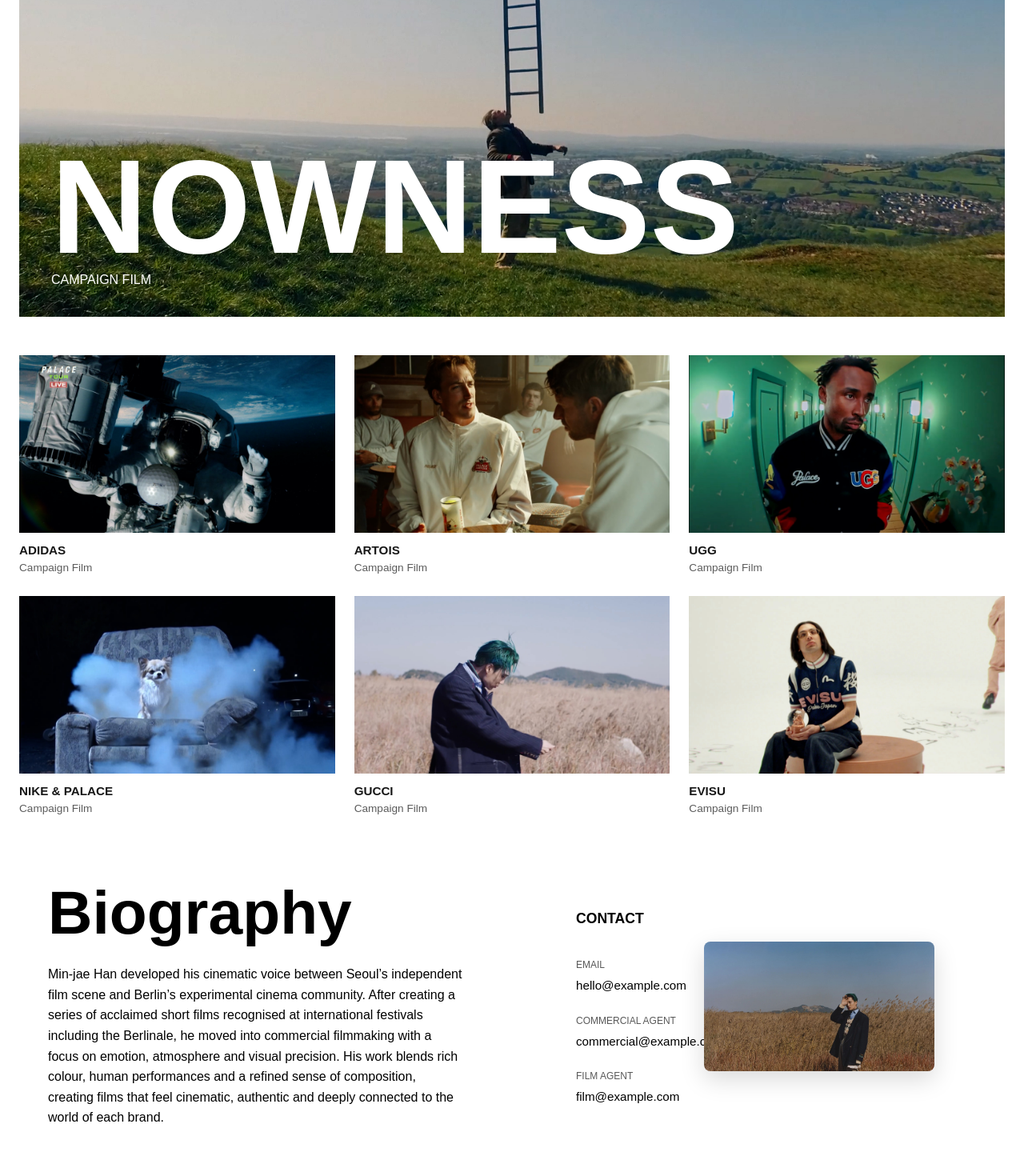
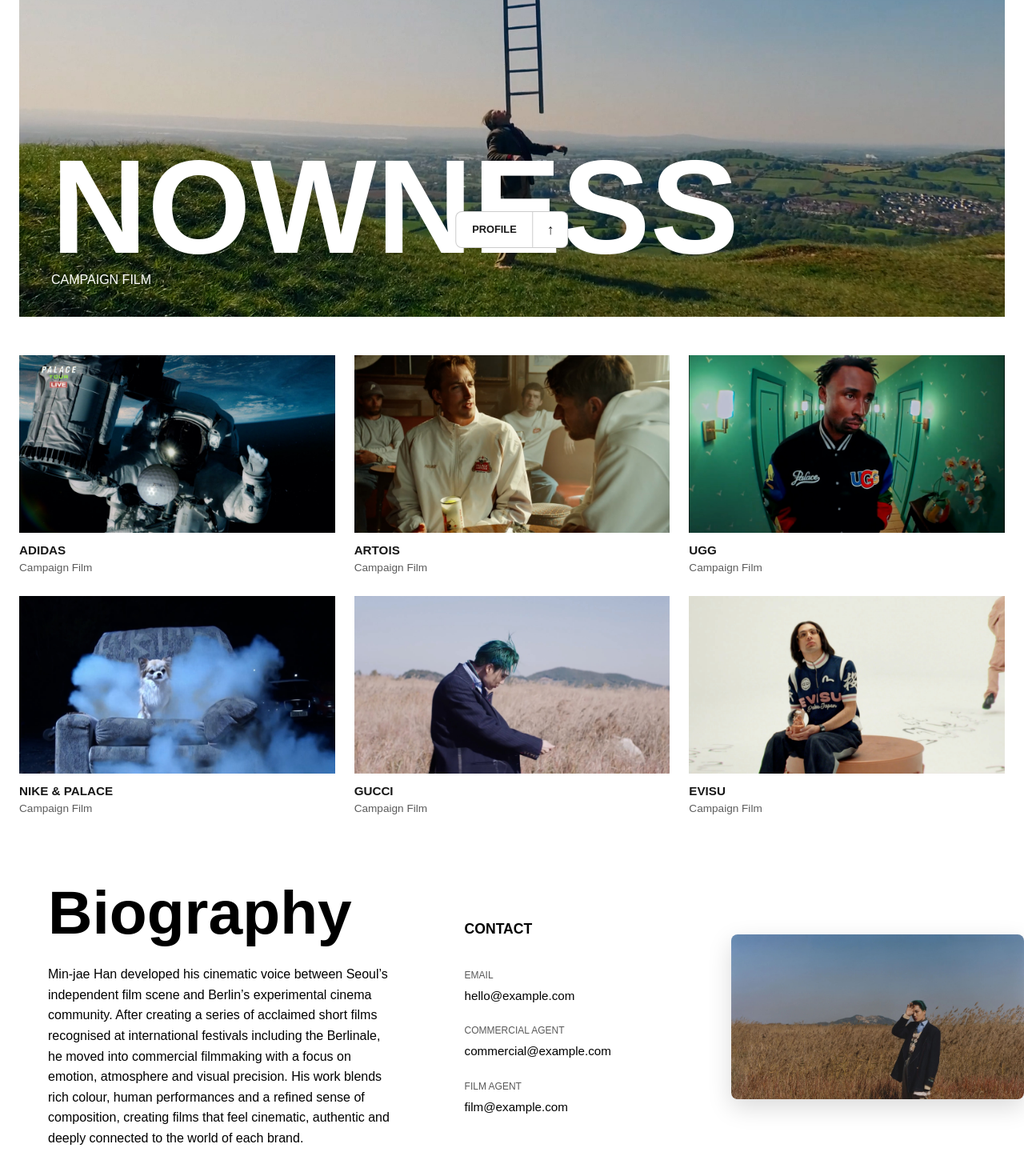
Before and after one commit to Waller396/my-site-napier, a Next.js app: page / in a window 1280 px wide. Shown: the part 466-1936 px from the top of the page at 80% size. Built offline with nearby package versions, Linux system fonts and the light colour scheme.

Commit message:
Add profile menu and fix bio image

```diff
--- a/app/globals.css
+++ b/app/globals.css
@@ -316,6 +316,30 @@
   box-shadow: 0 10px 30px rgba(0, 0, 0, 0.15);
 }
 
+.bio-image-frame img,
+.bio-image-frame .image-fill {
+  width: 100%;
+  height: 100%;
+  object-fit: cover;
+  object-position: center 35%;
+}
+
+@media (max-width: 1400px) {
+  .bio-section {
+    grid-template-columns: 1.5fr 1fr 1fr;
+  }
+
+  .bio-contact {
+    padding: 50px 32px;
+  }
+
+  .bio-image-frame {
+    width: 100%;
+    margin-left: 0;
+  }
+}
+
+
 /* FILM GRID */
 
 .film-grid {
@@ -363,6 +387,136 @@
   font-size: 0.85rem;
   line-height: 1.35;
   opacity: 0.7;
+}
+
+/* PROFILE MENU */
+
+.profile-navigation {
+  position: fixed;
+  bottom: 24px;
+  left: 50%;
+  z-index: 900000;
+
+  display: flex;
+  overflow: hidden;
+
+  transform: translateX(-50%);
+  color: #171717;
+  background: white;
+  border: 1px solid rgba(0, 0, 0, 0.2);
+  border-radius: 8px;
+}
+
+.profile-navigation button {
+  min-height: 44px;
+  color: inherit;
+  background: transparent;
+  border: 0;
+  cursor: pointer;
+  text-transform: uppercase;
+}
+
+.profile-button {
+  padding: 0 20px;
+  font-size: 0.8rem;
+  font-weight: 600;
+}
+
+.profile-scroll-button {
+  width: 44px;
+  font-size: 1.1rem;
+  border-left: 1px solid rgba(0, 0, 0, 0.2) !important;
+}
+
+.profile-panel {
+  position: fixed;
+  inset: 0;
+  z-index: 950000;
+
+  overflow-y: auto;
+  padding: 32px;
+
+  color: #171717;
+  background: #ffffff;
+}
+
+.profile-close {
+  position: fixed;
+  top: 24px;
+  right: 24px;
+  z-index: 960000;
+
+  width: 44px;
+  height: 44px;
+
+  color: #171717;
+  background: transparent;
+  border: 1px solid rgba(0, 0, 0, 0.4);
+
+  cursor: pointer;
+  font-size: 1.5rem;
+}
+
+.profile-heading p {
+  margin: 0 0 8px;
+  font-size: 0.8rem;
+  text-transform: uppercase;
+}
+
+.profile-heading h2 {
+  margin: 0;
+  font-size: clamp(3rem, 8vw, 8rem);
+  line-height: 0.9;
+}
+
+.profile-bio,
+.profile-contact {
+  max-width: 980px;
+  margin-top: 56px;
+  padding-top: 18px;
+  border-top: 1px solid rgba(0, 0, 0, 0.35);
+}
+
+.profile-bio h3,
+.profile-contact h3 {
+  margin: 0 0 24px;
+  font-size: 0.85rem;
+  font-weight: 600;
+  text-transform: uppercase;
+}
+
+.profile-bio p {
+  margin: 0;
+  font-size: clamp(1.4rem, 2.8vw, 3rem);
+  line-height: 1.15;
+}
+
+.profile-contact-grid {
+  display: grid;
+  grid-template-columns: repeat(3, 1fr);
+  gap: 32px;
+}
+
+.profile-contact-grid div {
+  display: flex;
+  flex-direction: column;
+  gap: 8px;
+}
+
+.profile-contact-grid span {
+  font-size: 0.75rem;
+  text-transform: uppercase;
+  opacity: 0.65;
+}
+
+.profile-contact-grid a {
+  color: #171717;
+  text-decoration: none;
+  font-size: 0.95rem;
+}
+
+.profile-contact-grid a:hover {
+  text-decoration: underline;
 }
 
 /* MOBILE */
@@ -425,10 +579,31 @@
     padding: 16px;
     gap: 22px;
   }
+
+  .profile-panel {
+    padding: 20px 16px 90px;
+  }
+
+  .profile-close {
+    position: absolute;
+    top: 16px;
+    right: 16px;
+  }
+
+  .profile-heading h2 {
+    font-size: 3rem;
+  }
+
+  .profile-contact-grid {
+    grid-template-columns: 1fr;
+    gap: 24px;
+  }
 }
+
 /* MOBILE FILM TILES */
 
 @media (max-width: 640px) {
+
   /* Mobile uses the still image, not the hover preview */
   .film-grid .hover-video {
     display: none;
@@ -460,6 +635,7 @@
     display: none;
   }
 }
+
 /* MOBILE HERO - MATCH GRID TILES */
 
 @media (max-width: 640px) {
--- a/app/page.tsx
+++ b/app/page.tsx
@@ -1,4 +1,5 @@
 import VideoTile from "@/components/VideoTile";
+import ProfileMenu from "@/components/ProfileMenu";
 import Image from "next/image";
 import Link from "next/link";
 
@@ -162,6 +163,7 @@
           </div>
         </div>
       </section>
+      <ProfileMenu />
     </main>
   );
 }
--- /dev/null
+++ b/components/ProfileMenu.tsx
@@ -0,0 +1,134 @@
+"use client";
+
+import { useEffect, useState } from "react";
+
+const biography =
+  "Min-jae Han developed his cinematic voice between Seoul’s independent film scene and Berlin’s experimental cinema community. After creating a series of acclaimed short films recognised at international festivals including the Berlinale, he moved into commercial filmmaking with a focus on emotion, atmosphere and visual precision. His work blends rich colour, human performances and a refined sense of composition, creating films that feel cinematic, authentic and deeply connected to the world of each brand.";
+
+export default function ProfileMenu() {
+  const [open, setOpen] = useState(false);
+  const [atBottom, setAtBottom] = useState(false);
+
+  useEffect(() => {
+    const checkPosition = () => {
+      const nearBottom =
+        window.innerHeight + window.scrollY >=
+        document.documentElement.scrollHeight - 100;
+
+      setAtBottom(nearBottom);
+    };
+
+    checkPosition();
+    window.addEventListener("scroll", checkPosition);
+
+    return () => window.removeEventListener("scroll", checkPosition);
+  }, []);
+
+  useEffect(() => {
+    document.body.style.overflow = open ? "hidden" : "";
+
+    const closeWithEscape = (event: KeyboardEvent) => {
+      if (event.key === "Escape") {
+        setOpen(false);
+      }
+    };
+
+    window.addEventListener("keydown", closeWithEscape);
+
+    return () => {
+      document.body.style.overflow = "";
+      window.removeEventListener("keydown", closeWithEscape);
+    };
+  }, [open]);
+
+  const handleScroll = () => {
+    if (atBottom) {
+      window.scrollTo({ top: 0, behavior: "smooth" });
+      return;
+    }
+
+    const sections = Array.from(
+      document.querySelectorAll<HTMLElement>("main section")
+    );
+
+    const nextSection = sections.find(
+      (section) => section.getBoundingClientRect().top > 80
+    );
+
+    nextSection?.scrollIntoView({ behavior: "smooth" });
+  };
+
+  return (
+    <>
+      <div className="profile-navigation">
+        <button
+          type="button"
+          className="profile-button"
+          onClick={() => setOpen(true)}
+        >
+          Profile
+        </button>
+
+        <button
+          type="button"
+          className="profile-scroll-button"
+          aria-label={atBottom ? "Scroll to top" : "Scroll down"}
+          onClick={handleScroll}
+        >
+          {atBottom ? "↑" : "↓"}
+        </button>
+      </div>
+
+      {open && (
+        <div
+          className="profile-panel"
+          role="dialog"
+          aria-modal="true"
+          aria-labelledby="profile-title"
+        >
+          <button
+            type="button"
+            className="profile-close"
+            aria-label="Close profile"
+            onClick={() => setOpen(false)}
+          >
+            ×
+          </button>
+
+          <header className="profile-heading">
+            <p>Min-jae Han</p>
+            <h2 id="profile-title">Profile</h2>
+          </header>
+
+          <section className="profile-bio">
+            <h3>Biography</h3>
+            <p>{biography}</p>
+          </section>
+
+          <section className="profile-contact">
+            <h3>Contact</h3>
+
+            <div className="profile-contact-grid">
+              <div>
+                <span>Email</span>
+                <a href="mailto:hello@example.com">hello@example.com</a>
+              </div>
+
+              <div>
+                <span>Commercial Agent</span>
+                <a href="mailto:commercial@example.com">
+                  commercial@example.com
+                </a>
+              </div>
+
+              <div>
+                <span>Film Agent</span>
+                <a href="mailto:film@example.com">film@example.com</a>
+              </div>
+            </div>
+          </section>
+        </div>
+      )}
+    </>
+  );
+}
```
